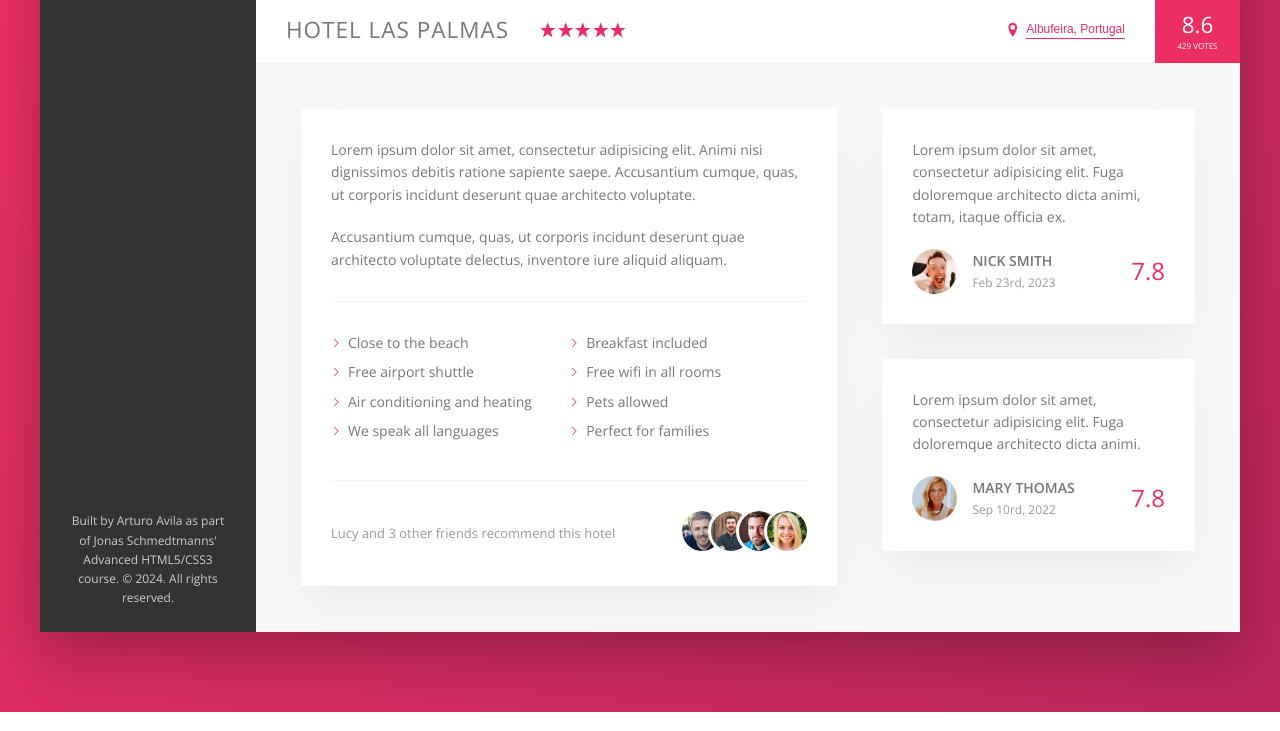
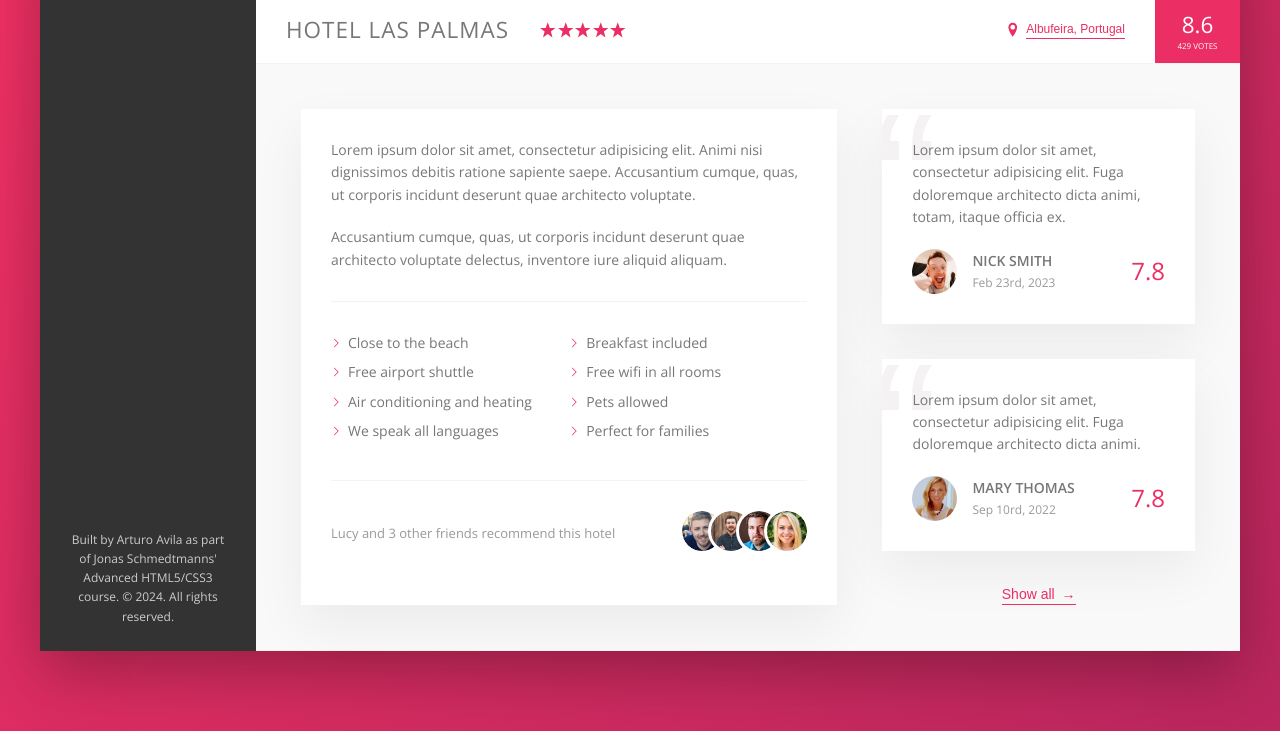
Before and after one commit to ADPenrose/trillo-project, a plain HTML site: page index.html in a window 1280 px wide. Shown: the part 538-1269 px from the top of the page. Drawn offline with nearby package versions, Linux system fonts and the light colour scheme.

Commit message:
Completed the users review section

```diff
--- a/index.html
+++ b/index.html
@@ -239,6 +239,8 @@
 									<div class="review__rating">7.8</div>
 								</figcaption>
 							</figure>
+
+							<button class="btn-inline">Show all <span>&rarr;</span></button>
 						</div>
 					</div>
 				</main>
--- a/sass/_components.scss
+++ b/sass/_components.scss
@@ -268,8 +268,17 @@
 	cursor: pointer;
 	transition: all 0.2s;
 
+	& span {
+		margin-left: 3px;
+		transition: margin-left 0.2s;
+	}
+
 	&:hover {
 		color: var(--color-grey-dark-1);
+
+		& span {
+			margin-left: 8px;
+		}
 	}
 
 	&:focus {
@@ -361,9 +370,13 @@
 	box-shadow: var(--shadow-light);
 	padding: 3rem;
 	margin-bottom: 3.5rem;
+	position: relative;
+	overflow: hidden;
 
 	&__text {
 		margin-bottom: 2rem;
+		position: relative;
+		z-index: 20;
 	}
 
 	&__user {
@@ -397,4 +410,16 @@
 		color: var(--color-primary);
 		font-weight: 300;
 	}
+
+	&::before {
+		content: '\201C';
+		position: absolute;
+		top: -2.5rem;
+		left: -1rem;
+		font-size: 20rem;
+		font-family: sans-serif;
+		line-height: 1;
+		color: var(--color-grey-light-2);
+		z-index: 10;
+	}
 }
--- a/sass/_layout.scss
+++ b/sass/_layout.scss
@@ -53,4 +53,8 @@
 
 .user-reviews {
 	flex: 1;
+	display: flex;
+	flex-direction: column;
+	justify-content: center;
+	align-items: center;
 }
```
Also changed, not shown: css/style.css.
